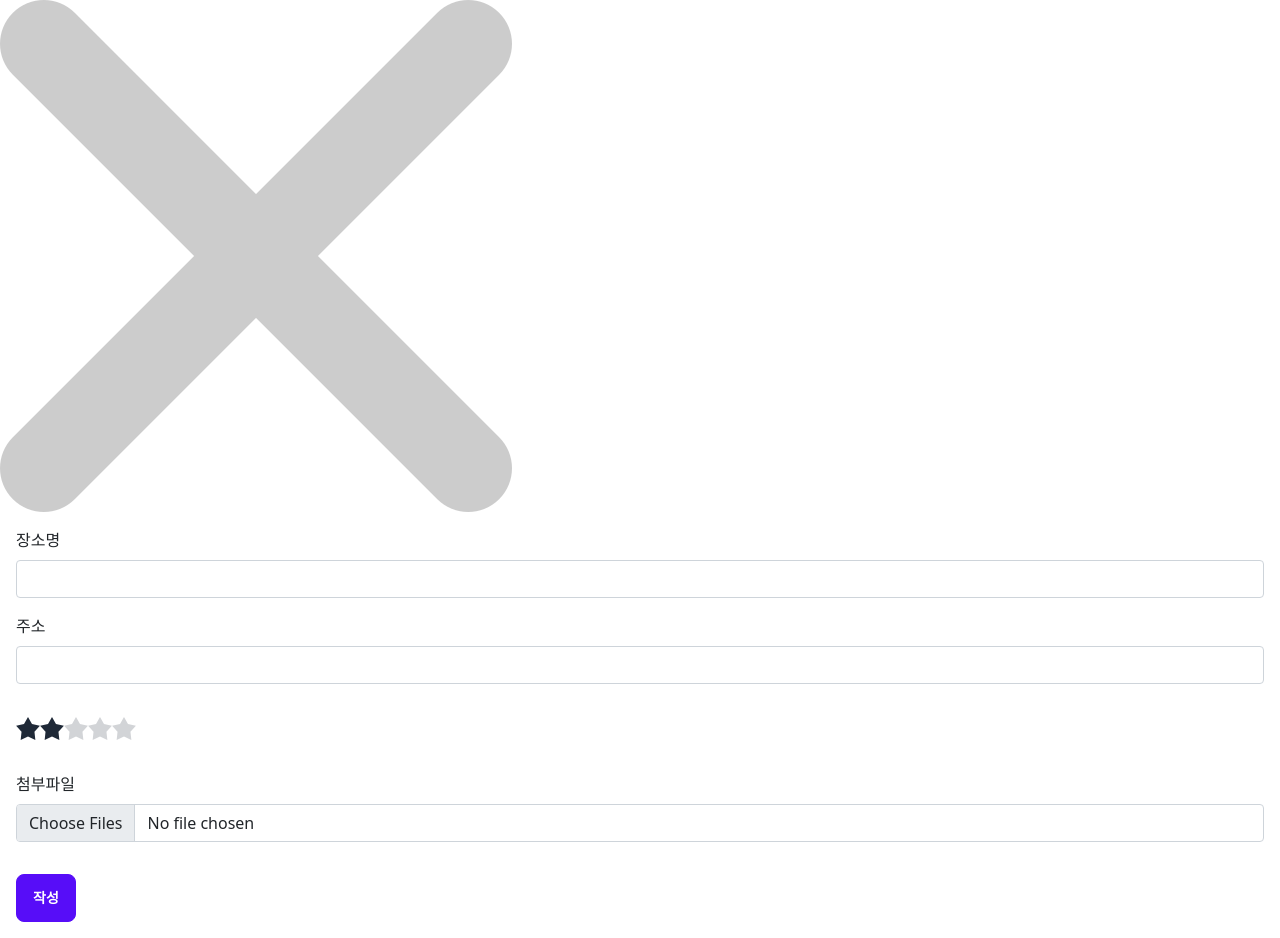
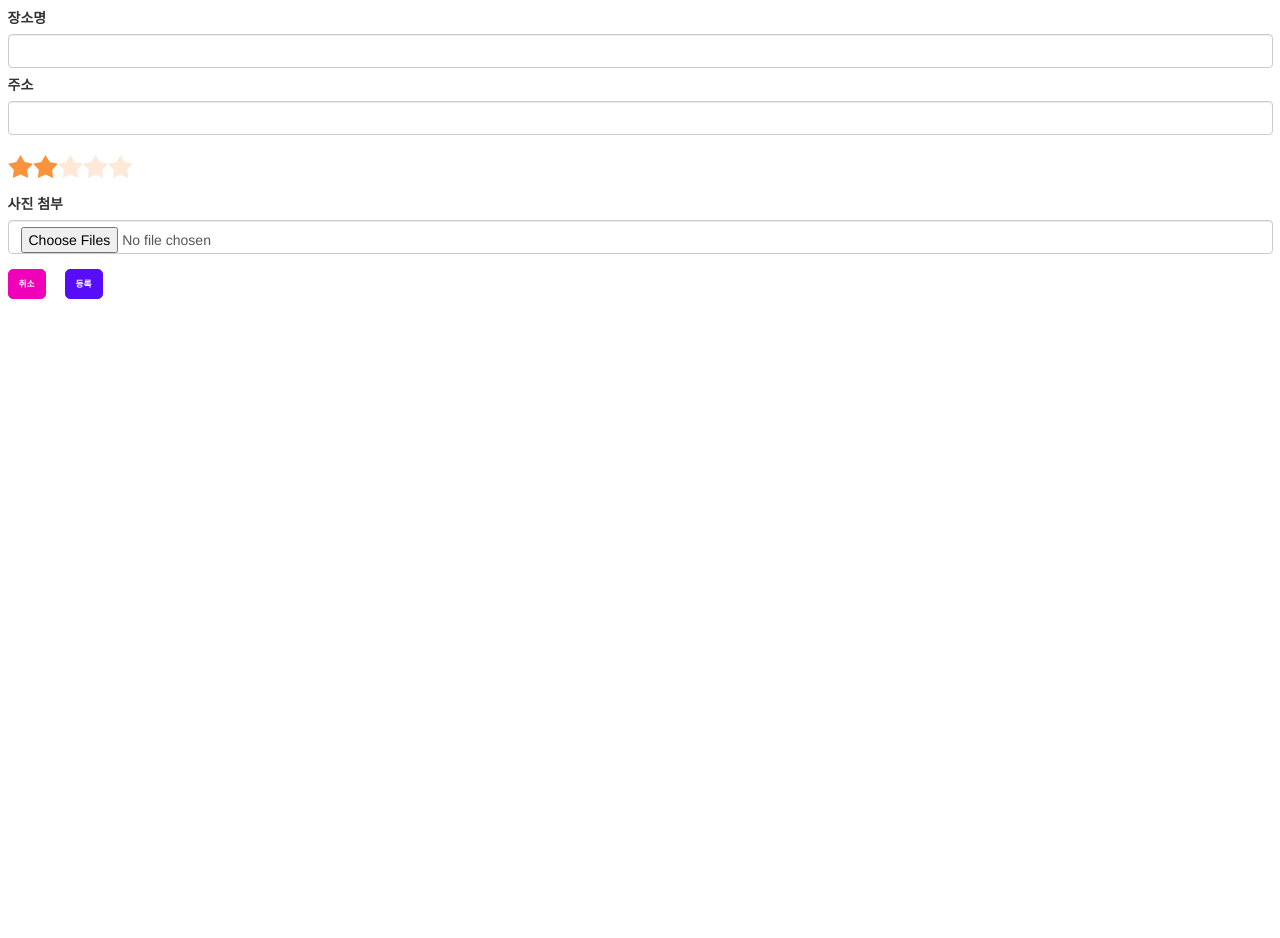
Before and after one commit to likelion-backendschool/your-anmok, a Spring app: template your-anmok/src/main/resources/templates/popup/addPlace.html in a window 1280 px wide. After the commit the page ends 299 px from the top, so only its background shows below. Run offline with Thymeleaf, Linux system fonts and the light colour scheme; the template is opened without the code that fills it, so the values that code supplies are empty; some libraries are stand-ins or nearby versions.

Commit message:
부트스트랩 모달 방식으로 변경

```diff
--- a/your-anmok/src/main/resources/templates/map/homeMap.html
+++ b/your-anmok/src/main/resources/templates/map/homeMap.html
@@ -47,6 +47,9 @@
     <link href="https://cdn.jsdelivr.net/npm/daisyui@2.20.0/dist/full.css" rel="stylesheet" type="text/css" />
     <script type="text/javascript" src="//dapi.kakao.com/v2/maps/sdk.js?appkey=0faeb3dc4793a50259747d85fd7d9a89&libraries=services"></script>
     <link rel="stylesheet" type="text/css" href="/css/popup/popup.css">
+    <link rel="stylesheet" href="https://maxcdn.bootstrapcdn.com/bootstrap/3.3.7/css/bootstrap.min.css">
+    <script src="https://ajax.googleapis.com/ajax/libs/jquery/3.3.1/jquery.min.js"></script>
+    <script src="https://maxcdn.bootstrapcdn.com/bootstrap/3.3.7/js/bootstrap.min.js"></script>
 </head>
 
 <body>
@@ -219,7 +222,7 @@
         // itemStr += '    <a class="btn btn-secondary btn-sm" onclick='+ hrefLink() +'>장소 등록</a>'
         itemStr += '    <a class="btn btn-secondary btn-sm" href=/map/addPlace/"'+ encodeURI(places.place_name) +'"/"'+encodeURI(places.address_name)+'">장소 등록</a>'
         itemStr += '</div>'
-        itemStr += '<button class="btn btn-primary" onclick="openAddPlacePopup()" >장소 등록</button>'
+        itemStr += '<button type="button" class="btn btn-primary" data-toggle="modal" href="#addPlace_popup_layer">장소 등록 팝업</button>'
 
 
         el.innerHTML = itemStr;
@@ -397,6 +400,7 @@
         </div>
     </div>
 </div>
+
 </body>
 <script>
 
--- a/your-anmok/src/main/resources/templates/popup/addPlace.html
+++ b/your-anmok/src/main/resources/templates/popup/addPlace.html
@@ -1,37 +1,39 @@
-<!DOCTYPE html>
-<html xmlns:th="http://www.thymeleaf.org">
+<html lang="en" xmlns:th="http://www.thymeleaf.org">
 <head>
     <meta charset="utf-8" />
-    <title>게시글 작성</title>
-    <link href="https://cdn.jsdelivr.net/npm/bootstrap@5.0.0-beta2/dist/css/bootstrap.min.css" rel="stylesheet" integrity="sha384-BmbxuPwQa2lc/FVzBcNJ7UAyJxM6wuqIj61tLrc4wSX0szH/Ev+nYRRuWlolflfl" crossorigin="anonymous">
-    <script src="https://cdn.jsdelivr.net/npm/bootstrap@5.0.0-beta2/dist/js/bootstrap.bundle.min.js" integrity="sha384-b5kHyXgcpbZJO/tY9Ul7kGkf1S0CWuKcCD38l8YkeH8z8QjE0GmW1gYU5S9FOnJ0" crossorigin="anonymous"></script>
+    <link rel="stylesheet" href="https://maxcdn.bootstrapcdn.com/bootstrap/3.3.7/css/bootstrap.min.css">
+    <script src="https://ajax.googleapis.com/ajax/libs/jquery/3.3.1/jquery.min.js"></script>
+    <script src="https://maxcdn.bootstrapcdn.com/bootstrap/3.3.7/js/bootstrap.min.js"></script>
+    <script src="https://cdn.tailwindcss.com"></script>
     <link href="https://cdn.jsdelivr.net/npm/daisyui@2.20.0/dist/full.css" rel="stylesheet" type="text/css" />
 </head>
+
+<th:block th:fragment="addPlace">
 <body>
-<div id="close2" onclick="closeAddPlacePopup()"><img src="/images/cross.png"></div>
-<form action="@{/}" method="post">
+<div class="add_place_popup">
+    <form action="@{/addPlace}" th:action method="POST" enctype="multipart/form-data">
         <div class="m-3">
-        <label class="form-label">장소명</label>
-        <input type="text" class="form-control">
+            <label for="place-name" class="col-form-label">장소명</label>
+            <input type="text" class="form-control" id="place-name">
         </div>
         <div class="m-3">
-        <label class="form-label">주소</label>
-        <input type="text" class="form-control">
+            <label for="place-address" class="col-form-label">주소</label>
+            <input type="text" class="form-control" id="place-address">
         </div>
-    <!--별점-->
-    <div class="rating m-3">
-        <input type="radio" name="rating-2" class="mask mask-star-2 bg-orange-400" />
-        <input type="radio" name="rating-2" class="mask mask-star-2 bg-orange-400" checked />
-        <input type="radio" name="rating-2" class="mask mask-star-2 bg-orange-400" />
-        <input type="radio" name="rating-2" class="mask mask-star-2 bg-orange-400" />
-        <input type="radio" name="rating-2" class="mask mask-star-2 bg-orange-400" />
+        <div class="rating rating-lg m-3">
+            <input type="radio" name="rating-8" class="mask mask-star-2 bg-orange-400" />
+            <input type="radio" name="rating-8" class="mask mask-star-2 bg-orange-400" checked />
+            <input type="radio" name="rating-8" class="mask mask-star-2 bg-orange-400" />
+            <input type="radio" name="rating-8" class="mask mask-star-2 bg-orange-400" />
+            <input type="radio" name="rating-8" class="mask mask-star-2 bg-orange-400" />
         </div>
-    <!--파일업로드-->
         <div class="m-3">
-        <label for="formFileMultiple" class="form-label">첨부파일</label>
-        <input class="form-control" type="file" id="formFileMultiple" multiple>
+            <label for="place-img" class="col-form-label">사진 첨부</label>
+            <input class="form-control" type="file" id="place-img" multiple>
         </div>
-    <button class="btn btn-primary m-3" type="submit">작성</button>
+        <button type="button" class="btn btn-secondary m-3" data-dismiss="modal">취소</button>
+        <button type="button" class="btn btn-primary m-3">등록</button>
     </form>
+</div>
 </body>
-</html>
+</th:block>
```
Lines whose indentation alone changed are shown as unchanged.
